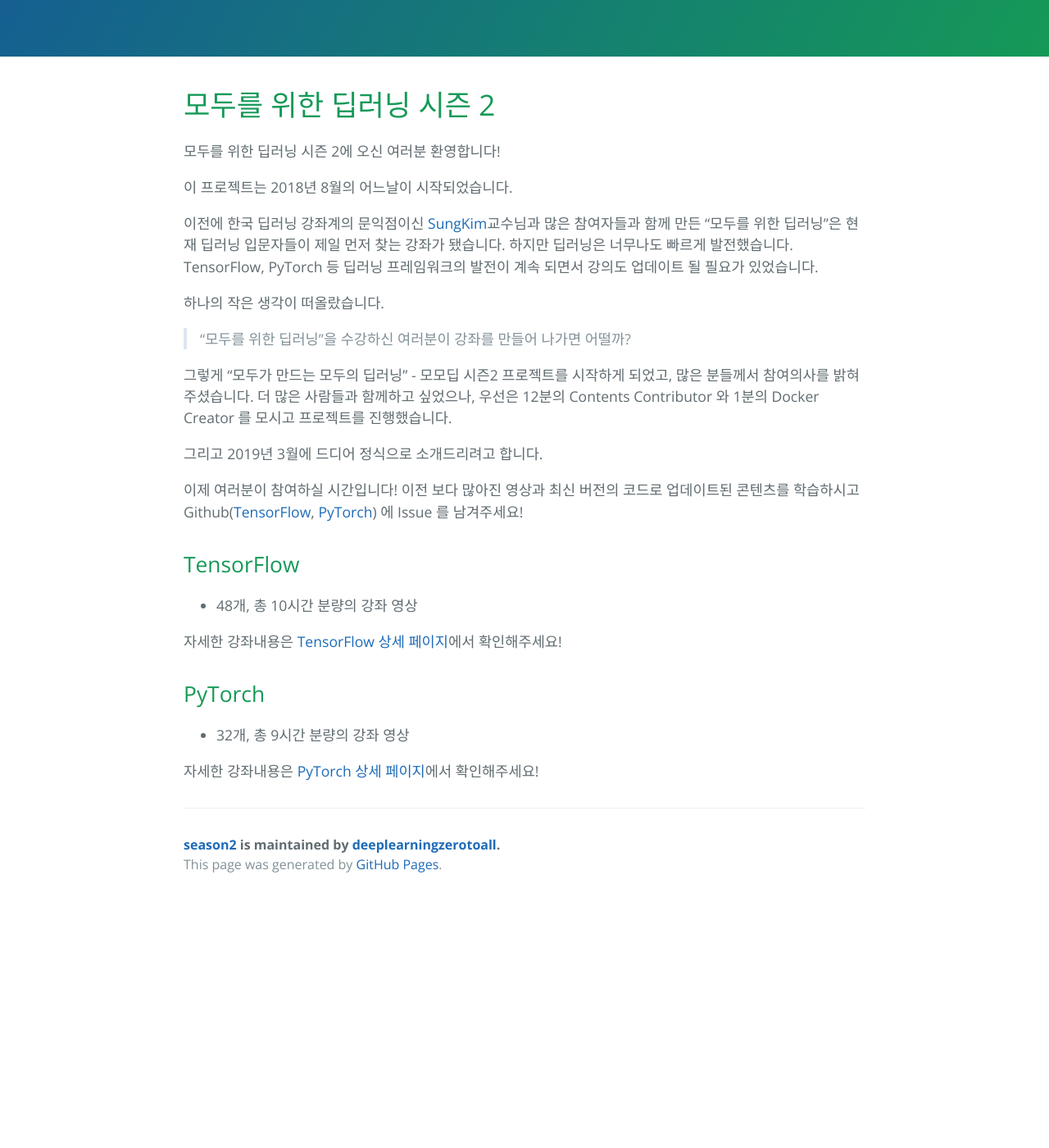
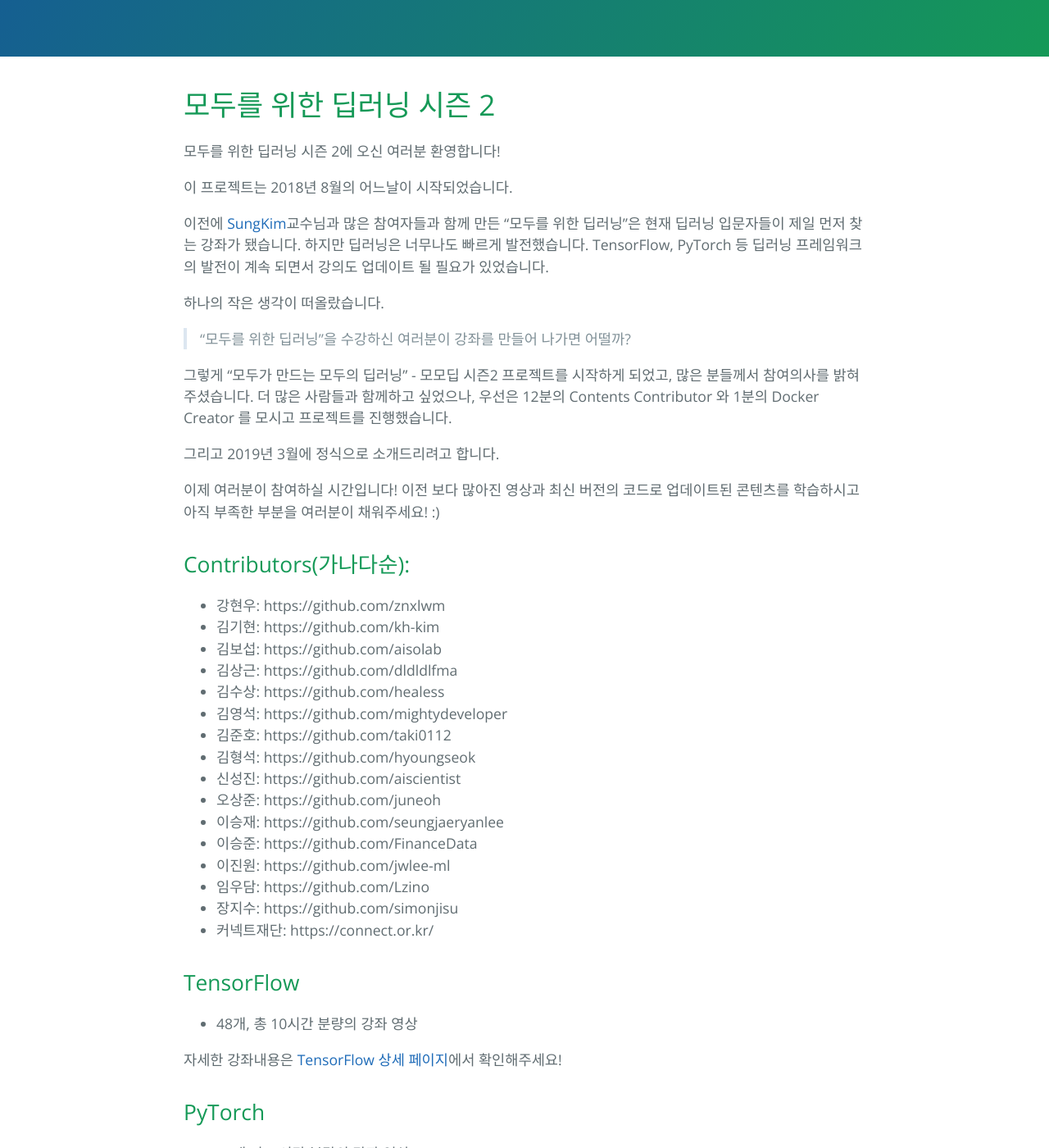
Before and after one commit to deeplearningzerotoall/season2, a Jekyll site: the page built from index.md, in a window 1280 px wide and 1400 px high, scrolled down 314 px. Shown: the whole window at 82% size. Built offline with Jekyll 4.4.1, drawn with Linux system fonts in a browser that asks for light colours; our own code applies the rules of GitHub Pages for plain Markdown files; before the commit the page ends 1412 px from its top, so only the background shows below that.

Commit message:
update pages

```diff
--- a/index.md
+++ b/index.md
@@ -8,7 +8,7 @@ layout: default
 
 이 프로젝트는 2018년 8월의 어느날이 시작되었습니다.
 
-이전에 한국 딥러닝 강좌계의 문익점이신 [SungKim](https://github.com/hunkim)교수님과 많은 참여자들과 함께 만든 "모두를 위한 딥러닝"은 현재 딥러닝 입문자들이 제일 먼저 찾는 강좌가 됐습니다. 하지만 딥러닝은 너무나도 빠르게 발전했습니다. TensorFlow, PyTorch 등 딥러닝 프레임워크의 발전이 계속 되면서 강의도 업데이트 될 필요가 있었습니다.
+이전에 [SungKim](https://github.com/hunkim)교수님과 많은 참여자들과 함께 만든 "모두를 위한 딥러닝"은 현재 딥러닝 입문자들이 제일 먼저 찾는 강좌가 됐습니다. 하지만 딥러닝은 너무나도 빠르게 발전했습니다. TensorFlow, PyTorch 등 딥러닝 프레임워크의 발전이 계속 되면서 강의도 업데이트 될 필요가 있었습니다.
 
 하나의 작은 생각이 떠올랐습니다.
 
@@ -16,9 +16,28 @@ layout: default
 
 그렇게 "모두가 만드는 모두의 딥러닝" - 모모딥 시즌2 프로젝트를 시작하게 되었고, 많은 분들께서 참여의사를 밝혀주셨습니다. 더 많은 사람들과 함께하고 싶었으나, 우선은 12분의 Contents Contributor 와 1분의 Docker Creator 를 모시고 프로젝트를 진행했습니다.
 
-그리고 2019년 3월에 드디어 정식으로 소개드리려고 합니다.
+그리고 2019년 3월에 정식으로 소개드리려고 합니다.
 
-이제 여러분이 참여하실 시간입니다! 이전 보다 많아진 영상과 최신 버전의 코드로 업데이트된 콘텐츠를 학습하시고 Github([TensorFlow](https://github.com/deeplearningzerotoall/TensorFlow), [PyTorch](https://github.com/deeplearningzerotoall/PyTorch)) 에 Issue 를 남겨주세요!
+이제 여러분이 참여하실 시간입니다! 이전 보다 많아진 영상과 최신 버전의 코드로 업데이트된 콘텐츠를 학습하시고 아직 부족한 부분을 여러분이 채워주세요! :)
+
+## Contributors(가나다순):
+
+- 강현우: https://github.com/znxlwm
+- 김기현: https://github.com/kh-kim
+- 김보섭: https://github.com/aisolab
+- 김상근: https://github.com/dldldlfma
+- 김수상: https://github.com/healess
+- 김영석: https://github.com/mightydeveloper
+- 김준호: https://github.com/taki0112
+- 김형석: https://github.com/hyoungseok
+- 신성진: https://github.com/aiscientist
+- 오상준: https://github.com/juneoh
+- 이승재: https://github.com/seungjaeryanlee
+- 이승준: https://github.com/FinanceData
+- 이진원: https://github.com/jwlee-ml
+- 임우담: https://github.com/Lzino
+- 장지수: https://github.com/simonjisu
+- 커넥트재단: https://connect.or.kr/
 
 ## TensorFlow
 
```
Also changed, not shown: lec_pytorch.md (+45 -41 lines), lec_tensorflow.md (+60 -57 lines).
